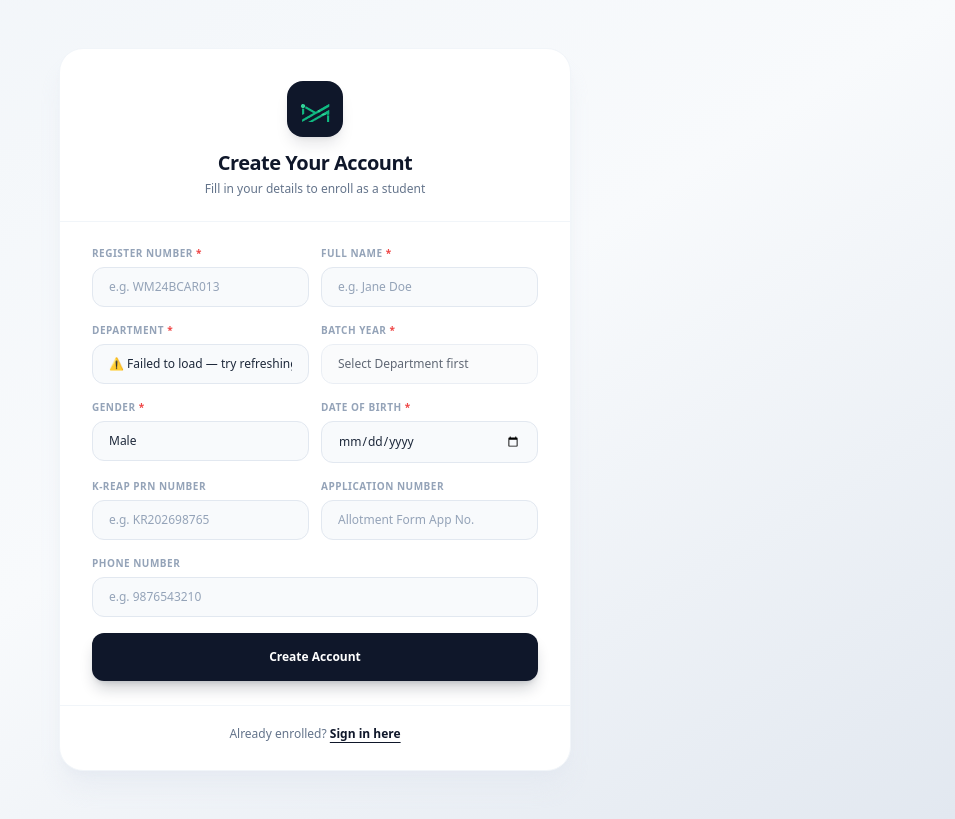
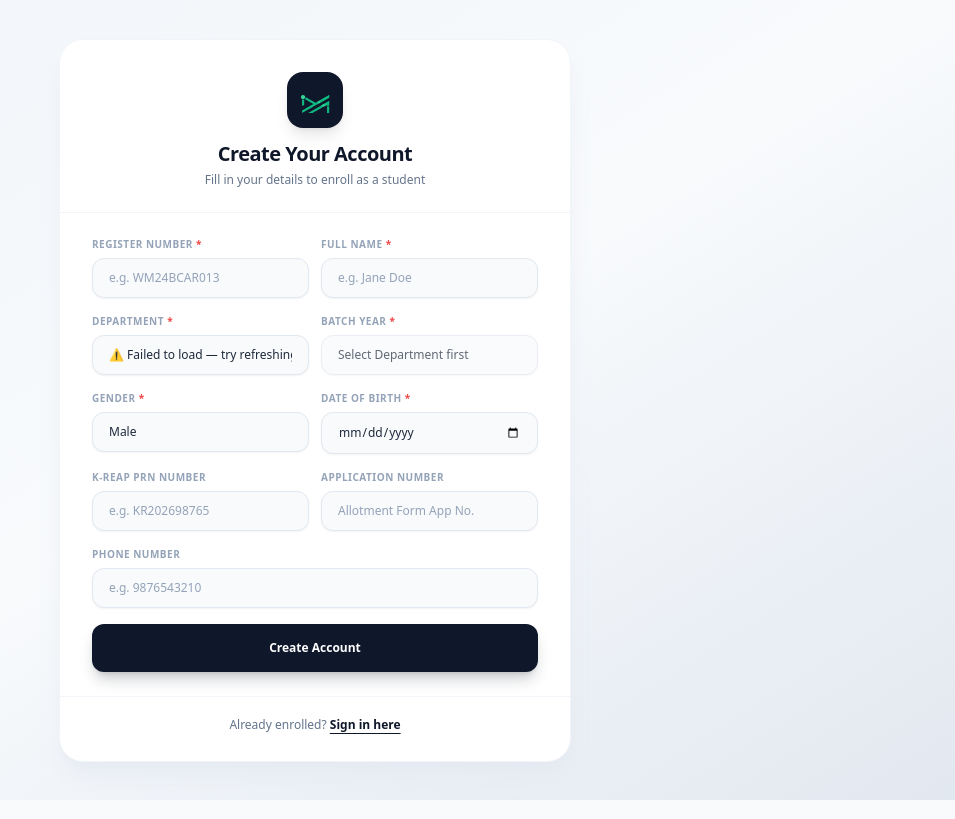
Before and after one commit to Abhinanthcs/Igmetrix, a web app: page /signup.html in a window 1280 px wide. Shown: the whole page, without its empty margins (325-1280 px from the left). Run offline with its HTML, style and script files only (its server is not run), Linux system fonts and the light colour scheme; data that the repository does not hold is empty.

Commit message:
signup first phase2

```diff
--- a/src/main/resources/public/signup.html
+++ b/src/main/resources/public/signup.html
@@ -113,7 +113,7 @@
 </head>
 
 <!-- bg matches login.html gradient -->
-<body class="bg-gradient-to-br from-slate-100 via-slate-50 to-slate-200 flex items-center justify-center p-4 sm:p-6">
+<body class="bg-gradient-to-br from-slate-100 via-slate-50 to-slate-200 flex flex-col items-center justify-center min-h-screen p-4 sm:p-6">
 
 <!-- Full-Screen Preloader Overlay -->
 <div id="preloader-overlay" class="preloader-overlay" role="status" aria-live="polite" aria-busy="true" aria-label="Loading page">
@@ -127,7 +127,7 @@
 <!-- ══════════════════════════════════════════
      SIGNUP CARD
 ══════════════════════════════════════════ -->
-<div class="signup-card w-full max-w-md sm:max-w-lg bg-white rounded-3xl shadow-xl shadow-slate-200/60 border border-slate-100 overflow-hidden my-6">
+<div class="signup-card w-full max-w-md sm:max-w-lg lg:max-w-xl mt-12 bg-white rounded-3xl shadow-xl shadow-slate-200/60 border border-slate-100 overflow-hidden">
 
     <!-- ── Card Header: Logo + Title ── -->
     <div class="px-8 pt-8 pb-6 text-center space-y-3">
@@ -166,7 +166,7 @@
                        required
                        autocomplete="username"
                        placeholder="e.g. WM24BCAR013"
-                       class="form-input"
+                       class="form-input shadow-sm focus:ring-2 focus:ring-slate-500"
                        aria-required="true">
             </div>
             <div>
@@ -179,7 +179,7 @@
                        required
                        autocomplete="name"
                        placeholder="e.g. Jane Doe"
-                       class="form-input"
+                       class="form-input shadow-sm focus:ring-2 focus:ring-slate-500"
                        aria-required="true">
             </div>
         </div>
@@ -193,7 +193,7 @@
                 <select id="signup-department"
                         name="department"
                         required
-                        class="form-input"
+                        class="form-input shadow-sm focus:ring-2 focus:ring-slate-500"
                         aria-required="true"
                         aria-label="Select your department">
                     <option value="" disabled selected>⏳ Loading departments…</option>
@@ -207,7 +207,7 @@
                         name="batch"
                         required
                         disabled
-                        class="form-input"
+                        class="form-input shadow-sm focus:ring-2 focus:ring-slate-500"
                         aria-required="true"
                         aria-label="Select your batch year">
                     <option value="" disabled selected>Select Department first</option>
@@ -224,7 +224,7 @@
                 <select id="signup-gender"
                         name="gender"
                         required
-                        class="form-input"
+                        class="form-input shadow-sm focus:ring-2 focus:ring-slate-500"
                         aria-required="true">
                     <option value="Male">Male</option>
                     <option value="Female">Female</option>
@@ -239,7 +239,7 @@
                        id="signup-dob"
                        name="dateOfBirth"
                        required
-                       class="form-input"
+                       class="form-input shadow-sm focus:ring-2 focus:ring-slate-500"
                        aria-required="true"
                        autocomplete="bday">
             </div>
@@ -256,7 +256,7 @@
                        name="kreapPrn"
                        autocomplete="off"
                        placeholder="e.g. KR202698765"
-                       class="form-input">
+                       class="form-input shadow-sm focus:ring-2 focus:ring-slate-500">
             </div>
             <div>
                 <label for="signup-appno" class="label-text block text-[10px] font-bold text-slate-400 uppercase tracking-wider mb-1.5">
@@ -267,7 +267,7 @@
                        name="applicationNumber"
                        autocomplete="off"
                        placeholder="Allotment Form App No."
-                       class="form-input">
+                       class="form-input shadow-sm focus:ring-2 focus:ring-slate-500">
             </div>
         </div>
 
@@ -281,7 +281,7 @@
                    name="phoneNumber"
                    autocomplete="tel"
                    placeholder="e.g. 9876543210"
-                   class="form-input">
+                   class="form-input shadow-sm focus:ring-2 focus:ring-slate-500">
         </div>
 
         <!-- Field-level validation error placeholder -->
```
